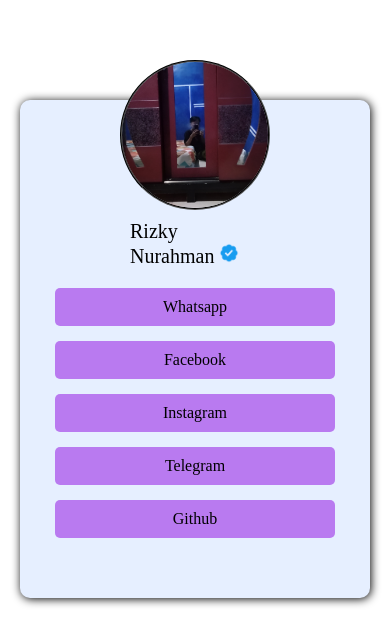
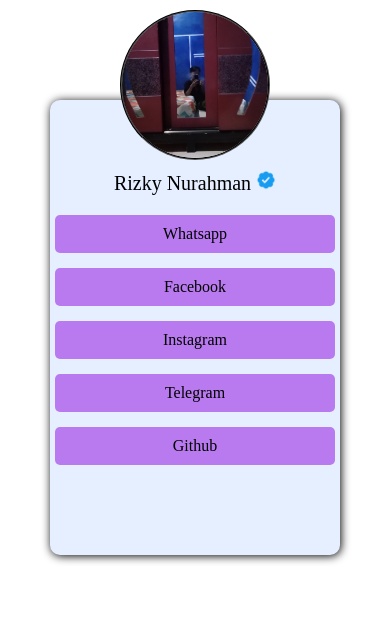
Before and after one commit to brutalX-04/profile, a plain HTML site: page index.html in a window 390 px wide. Drawn offline with Linux system fonts and the light colour scheme.

Commit message:
Add files via upload

```diff
--- a/css/style.css
+++ b/css/style.css
@@ -4,12 +4,9 @@
 	box-sizing: border-box;
 }
 
-
-
 .profile {
 	max-height: 200px;
 	border-radius: 50%;
-	margin-top: -50px;
 	border: 2px groove black;
 }
 
@@ -75,13 +72,14 @@ a {
 
 @media only screen and (max-width: 800px) {
 	.card {
-		margin: 100px 20px 50px;
+		margin: 100px 50px 50px;
 		display: flex;
 		flex-direction: column;
 		align-items: center;
 		background-color: #e6efff;
 		border-radius: 10px;
 		box-shadow: 1px 1px 10px black;
+		padding: 0 0 80px;
 	}
 
 	.card-profile {
```
